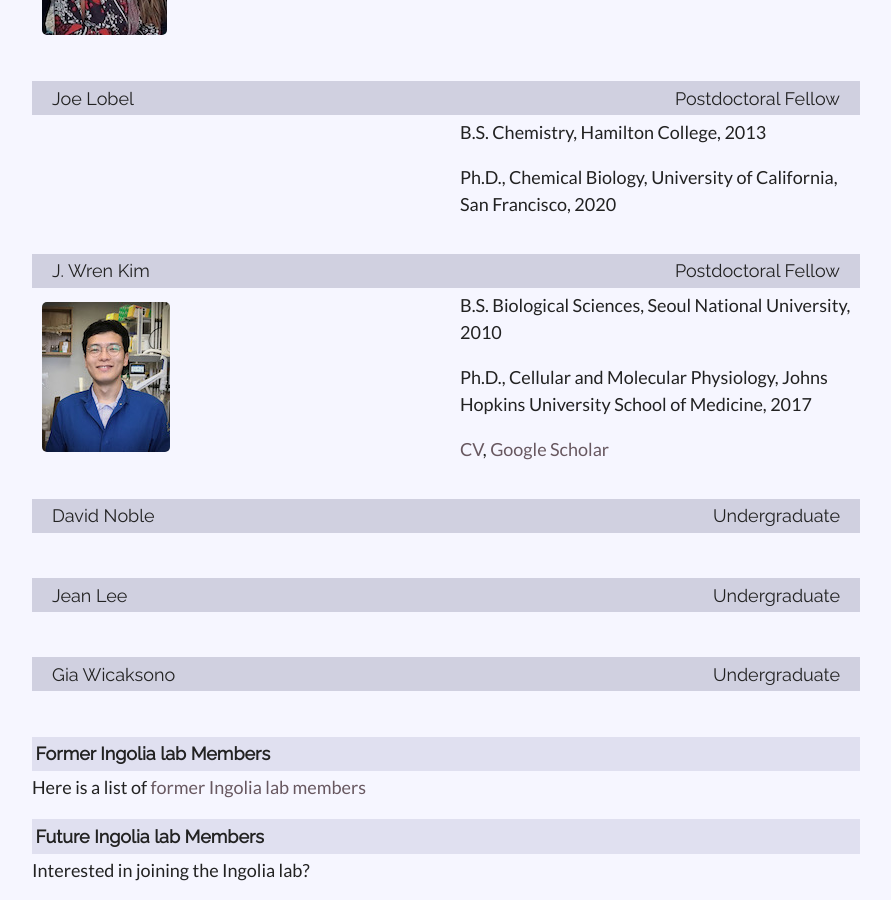
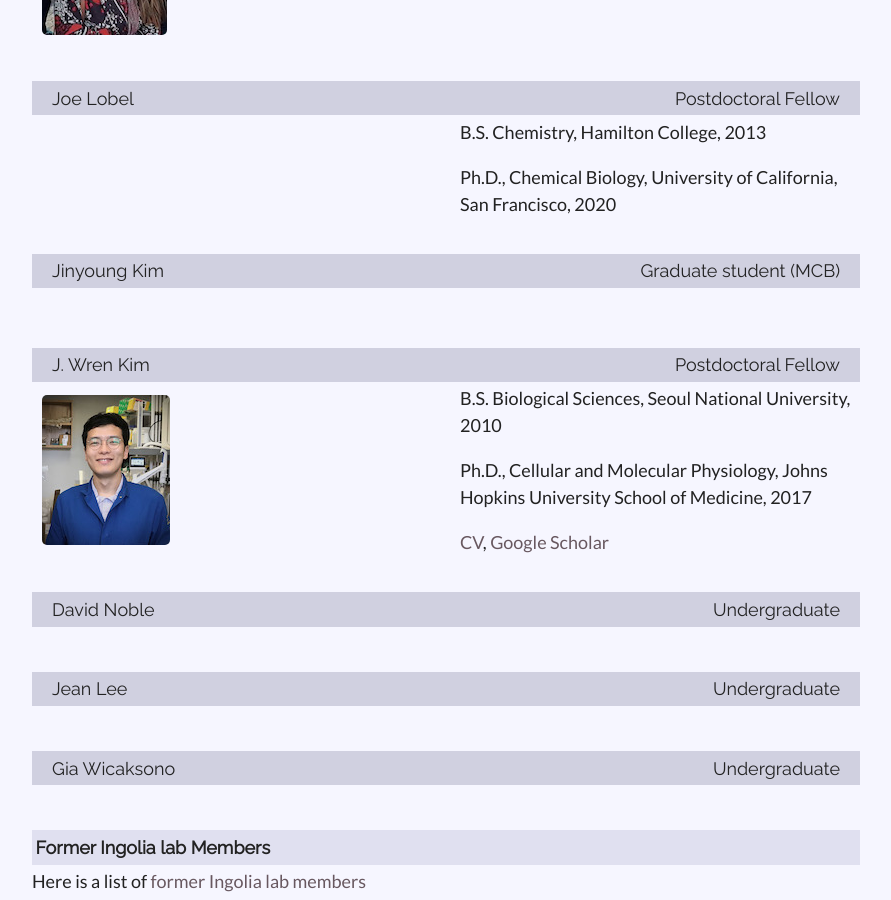
Before and after one commit to ingolia-lab/lab-web-page, a Jekyll site: the page built from src/people.html, in a window 1280 px wide and 900 px high, scrolled down 1570 px. Shown: the whole window, without its empty margins (194-1085 px from the left). Built offline with Jekyll 4.4.1, drawn with Linux system fonts in a browser that asks for light colours; nearby versions of some CDN libraries.

Commit message:
Add jinyoung

```diff
--- a/src/_data/people-fulltime.yml
+++ b/src/_data/people-fulltime.yml
@@ -36,6 +36,9 @@
     <p>B.S. Chemistry, Hamilton College, 2013</p>
     <p>Ph.D., Chemical Biology, University of California, San Francisco, 2020</p>
 
+- name: Jinyoung Kim
+  position: Graduate student (MCB)
+
 - name: J. Wren Kim
   position: Postdoctoral Fellow
   picture: images/profile_Aug19.jpg
```
